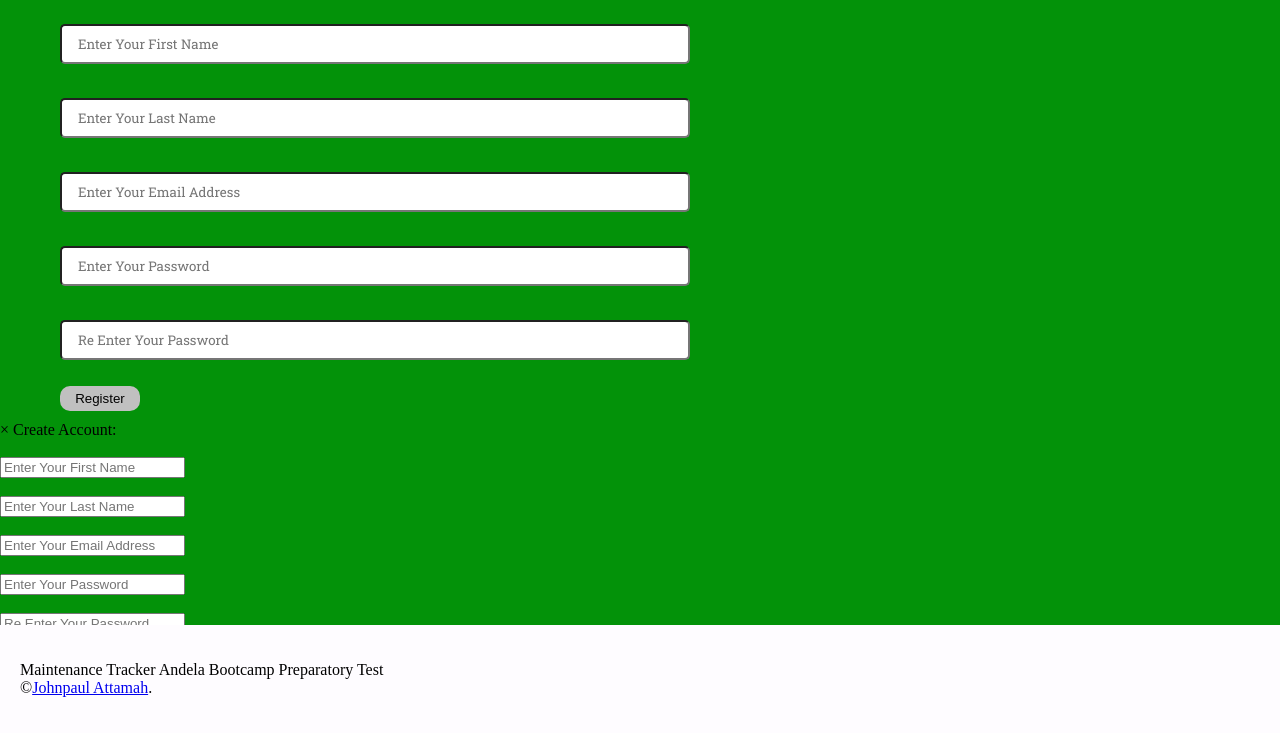
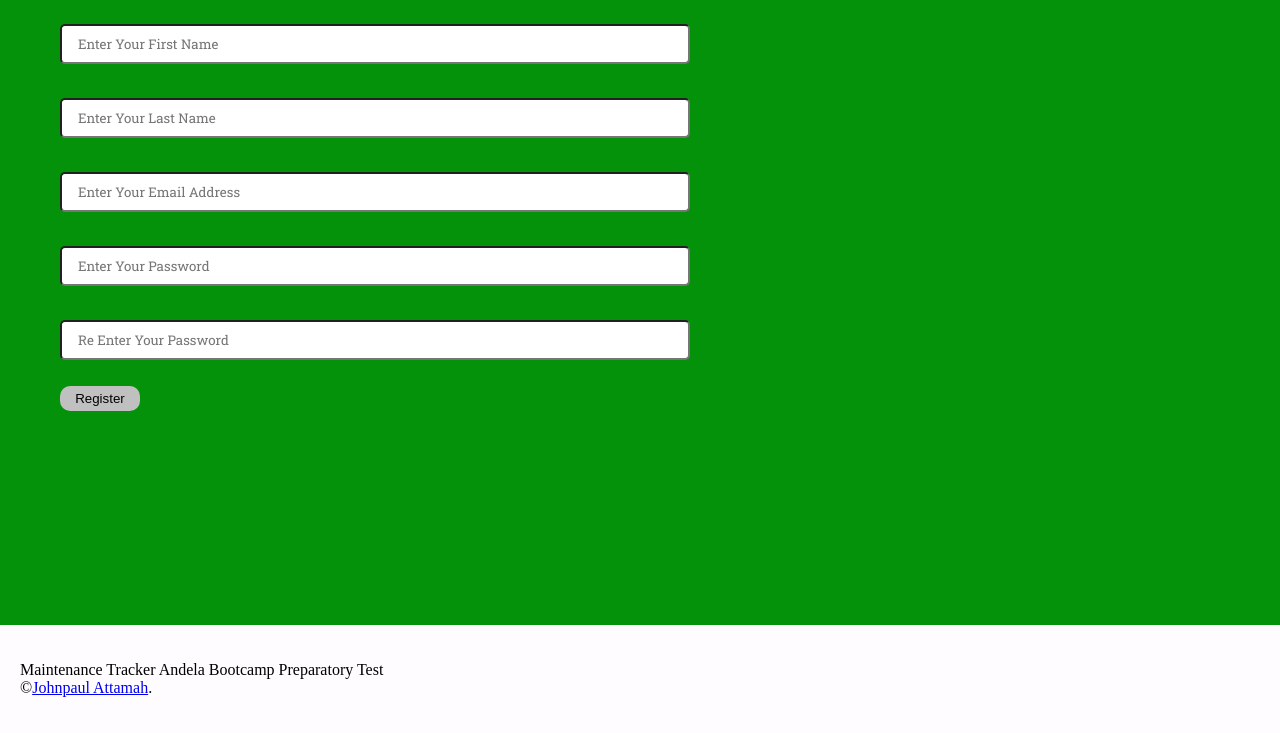
Before and after one commit to Johnpaul-Borree/Maintenance_Tracker_Challenge, a plain HTML site: page UI/create.html in a window 1280 px wide. Shown: the part 67-800 px from the top of the page. Drawn offline with Linux system fonts and the light colour scheme; a web font is replaced by a local one.

Commit message:
Update create.html

```diff
--- a/UI/create.html
+++ b/UI/create.html
@@ -1,14 +1,4 @@
 <!DOCTYPE html>
-<html lang="eng-us">
-<head>
-	<meta charset="utf-8">
-	<meta name="viewport" content="width=device-width, initial-scale=1">
-	<title>Create Account:</title>
-	<link rel="stylesheet" type="text/css" href="Resources/css/create.css">
-</head>
-<body>
-	<div class="Create-User-Wrapper">
-	<form class="register-user" id="new" name="user-form"><!DOCTYPE html>
 <html lang="eng-us">
 <head>
 	<meta charset="utf-8">
@@ -36,21 +26,3 @@
 
 </body>
 </html>
-	        	<span class="close" id="close1">&times;</span>
-	        	<span class="create">Create Account:</span><br><br>
-	            <input type="text" name="Firstname" placeholder="Enter Your First Name"><br><br>
-	            <input type="text" name="Lastname" placeholder="Enter Your Last Name"><br><br>
-	            <input type="email" name="Email" placeholder="Enter Your Email Address"><br><br>
-	            <input type="password" name="Password1" placeholder="Enter Your Password"><br><br>
-	            <input type="password" name="Password2" placeholder="Re Enter Your Password"><br><br>
-	            <input type="submit" value="Register" id="reg">
-	        </form>
-	        </div>
-		<footer>
-				<p>Maintenance Tracker Andela Bootcamp Preparatory Test
-				<br>&copy;<a href="#">Johnpaul Attamah</a>.</p>
-		</footer>
-
-
-</body>
-</html>
```
